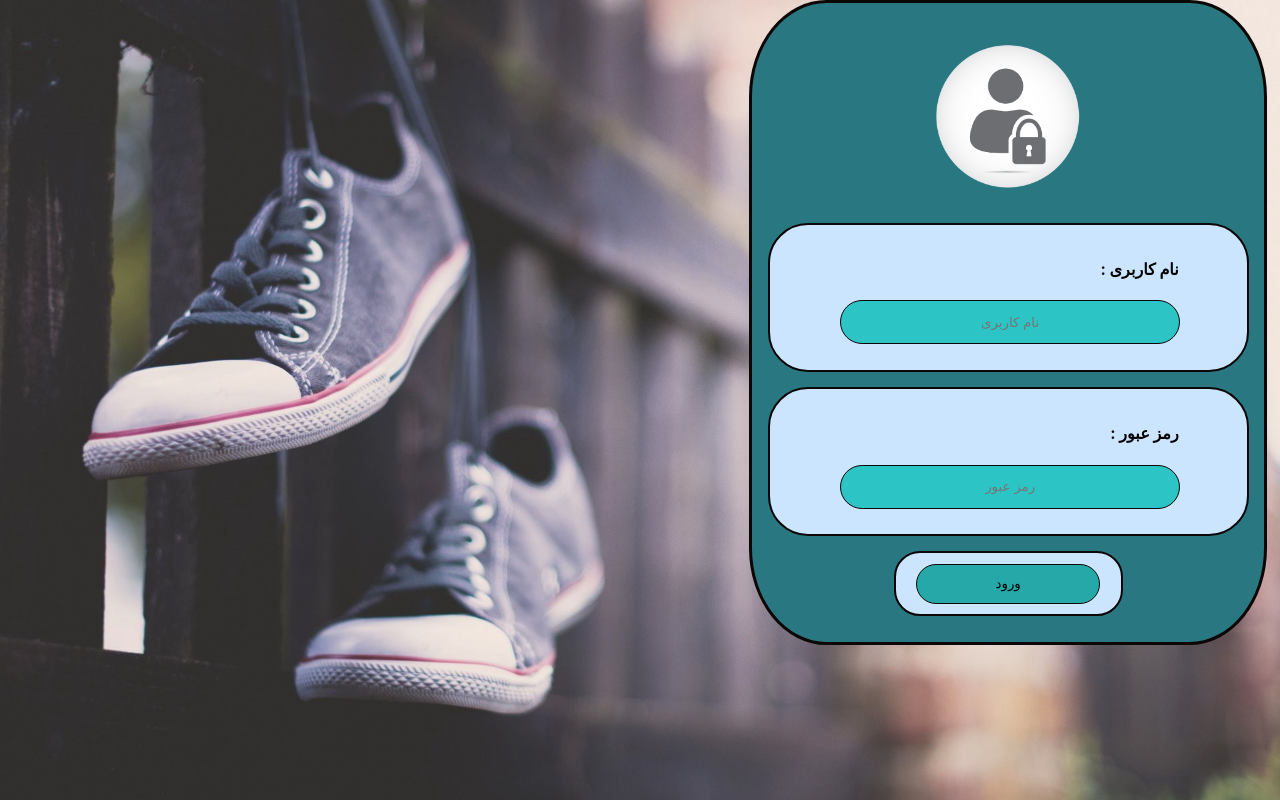
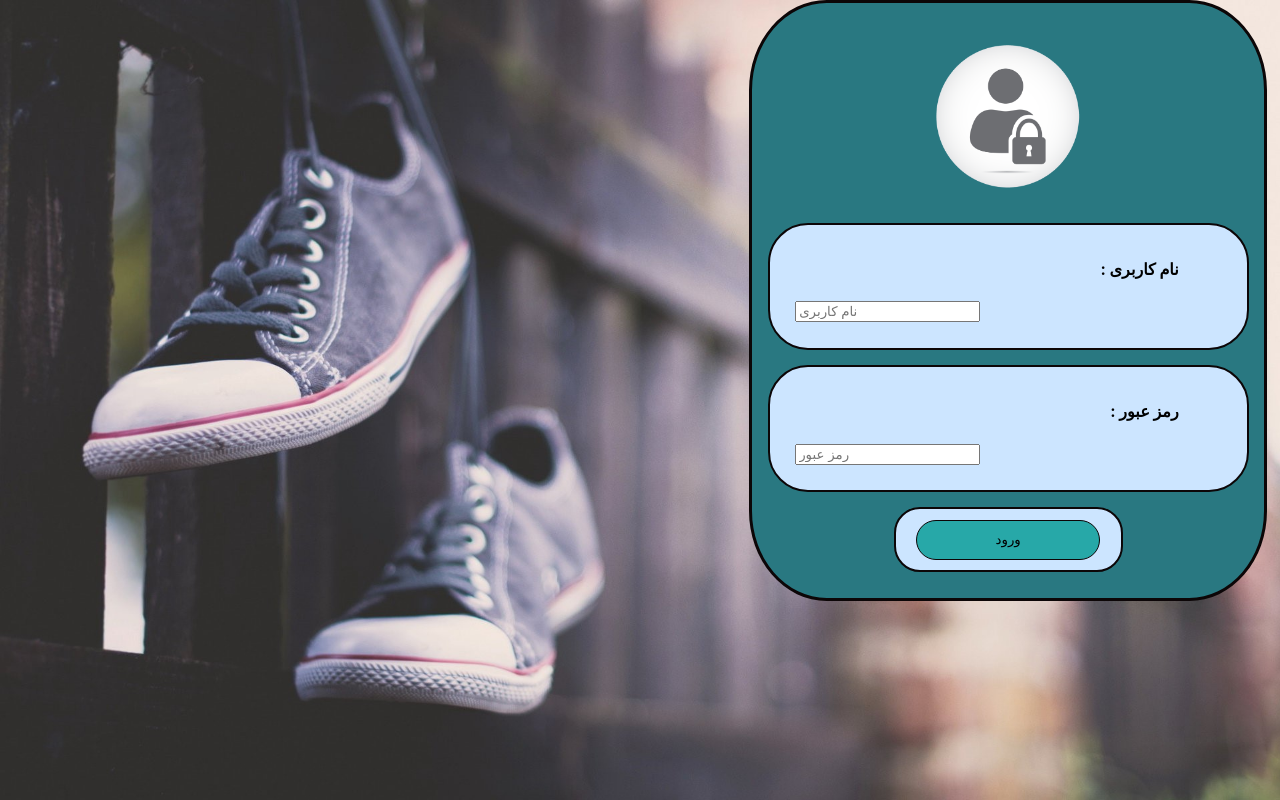
Before and after one commit to akramsadat78/sportShoes, a React (Create React App) app in the folder client/: page / in a window 1280 px wide. Built offline with nearby package versions, Linux system fonts and the light colour scheme.

Commit message:
change name of id

```diff
--- a/client/src/component/LoginComponent.js
+++ b/client/src/component/LoginComponent.js
@@ -67,7 +67,7 @@ export default class LoginComponent extends Component {
 
         <form onSubmit={this.handleSubmit}>
           <div id = "border" >
-          <img src={logo} />
+          <img id="img-firstpage" src={logo} />
             <div id = "section" >
 
               <div id = "lables" >
@@ -76,6 +76,7 @@ export default class LoginComponent extends Component {
 
               <InputTextField
                 name = "uname"
+                id = "input-loginpage"
                 type = "text"
                 required = "true"
                 placeholder = "نام کاربری"
@@ -93,6 +94,7 @@ export default class LoginComponent extends Component {
 
               <InputTextField
                 name = "psw"
+                id = "input-loginpage"
                 type = "text"
                 required = "true"
                 placeholder = "رمز عبور"
@@ -105,7 +107,7 @@ export default class LoginComponent extends Component {
 
 
             <div id = "sectionSubmit" >
-              <button  type="submit" class = "button"> ورود </button>
+              <button  type="submit" class = "button-firstpage"> ورود </button>
             </div>
             </div>
         </form>
--- a/client/src/css/loginpage.css
+++ b/client/src/css/loginpage.css
@@ -36,7 +36,7 @@
 
 }
 
-input {
+#input-loginpage {
     width: 78.5%;
     height: 5vh;
     margin-left: 10.5%;
@@ -55,14 +55,14 @@ input {
     padding-bottom: 5%;
 }
 
-img {
+#img-firstpage {
     padding-top: 2%;
     padding-bottom: 2%;
     padding-left: 35%;
     width: 30%;
 }
 
-.button {
+.button-firstpage {
     width: 90%;
     height: 5vh;
     margin-left: 5%;
@@ -72,7 +72,7 @@ img {
     border-width: thin;
 }
 
-.button:hover {
+.button-firstpage:hover {
     background-color: rgb(23, 122, 122);
     color: aliceblue;
 }
```
